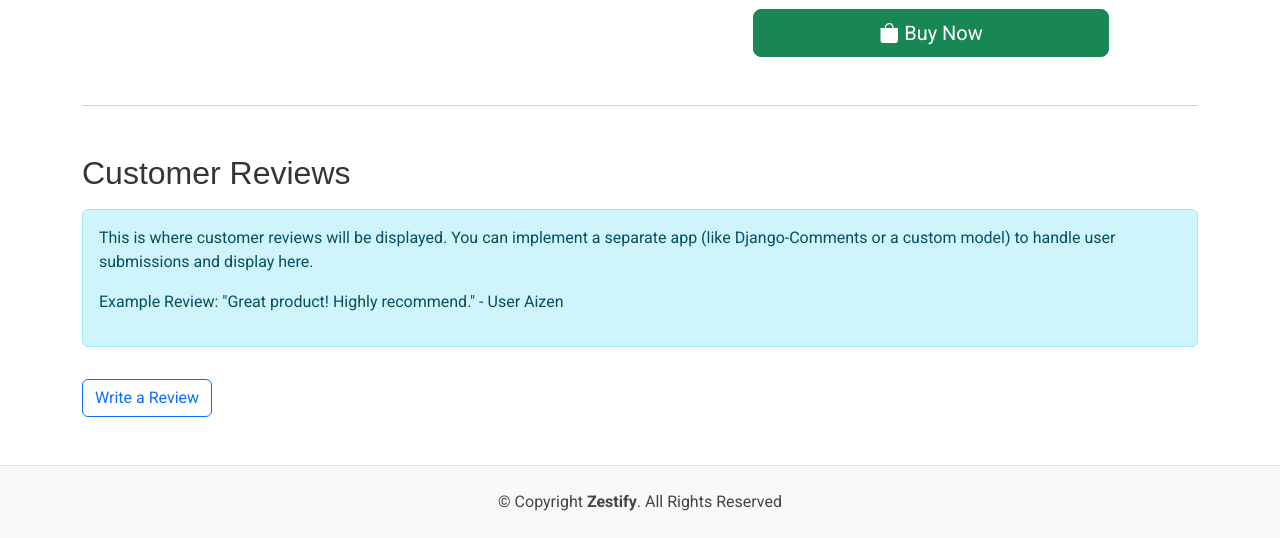
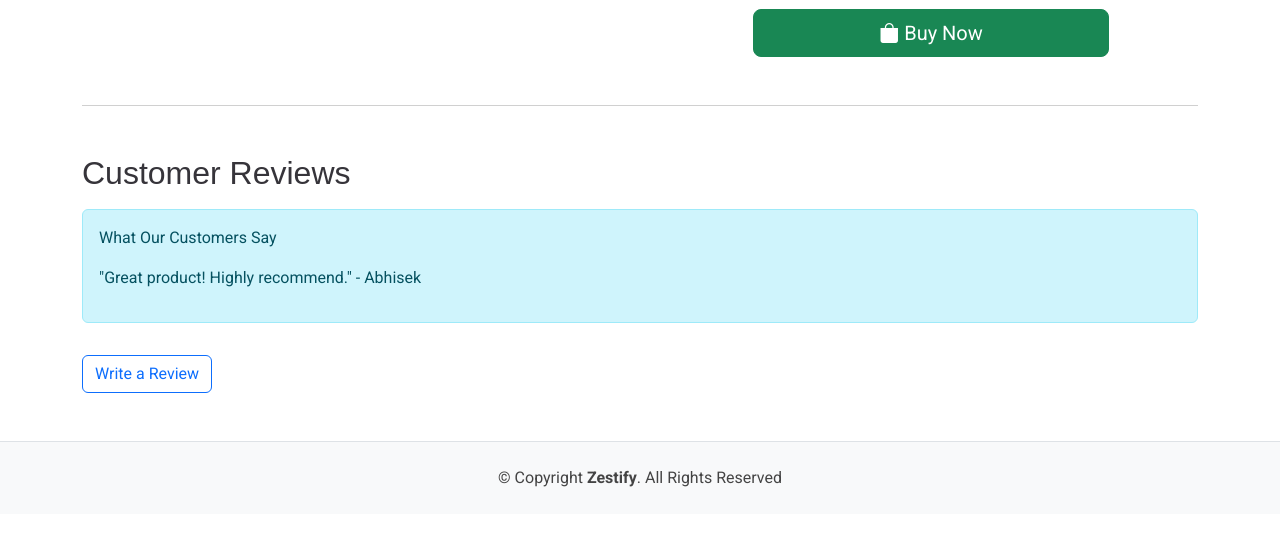
Before and after one commit to satya45dev/Zestify, a Django app: page /product/6/ in a window 1280 px wide. Shown: the part 789-1327 px from the top of the page. After the commit the page ends 1276 px from the top, so only its background shows below. Run offline with Django 5.2, Linux system fonts and the light colour scheme; data comes from the database, SQL or seed files in the repository; parts of the project's set-up code (start-up, migrations or seed data) failed here and were passed over; some libraries are stand-ins or nearby versions.

Commit message:
Update product_detail.html

```diff
--- a/templates/product_detail.html
+++ b/templates/product_detail.html
@@ -76,8 +76,8 @@
         <div class="col-12">
             <h2>Customer Reviews</h2>
             <div class="alert alert-info mt-3">
-                <p>This is where customer reviews will be displayed. You can implement a separate app (like Django-Comments or a custom model) to handle user submissions and display here.</p>
-                <p>Example Review: "Great product! Highly recommend." - User Aizen</p>
+                <p>What Our Customers Say</p>
+                <p>"Great product! Highly recommend." - Abhisek</p>
             </div>
 
             <button class="btn btn-outline-primary mt-3">Write a Review</button>
```
